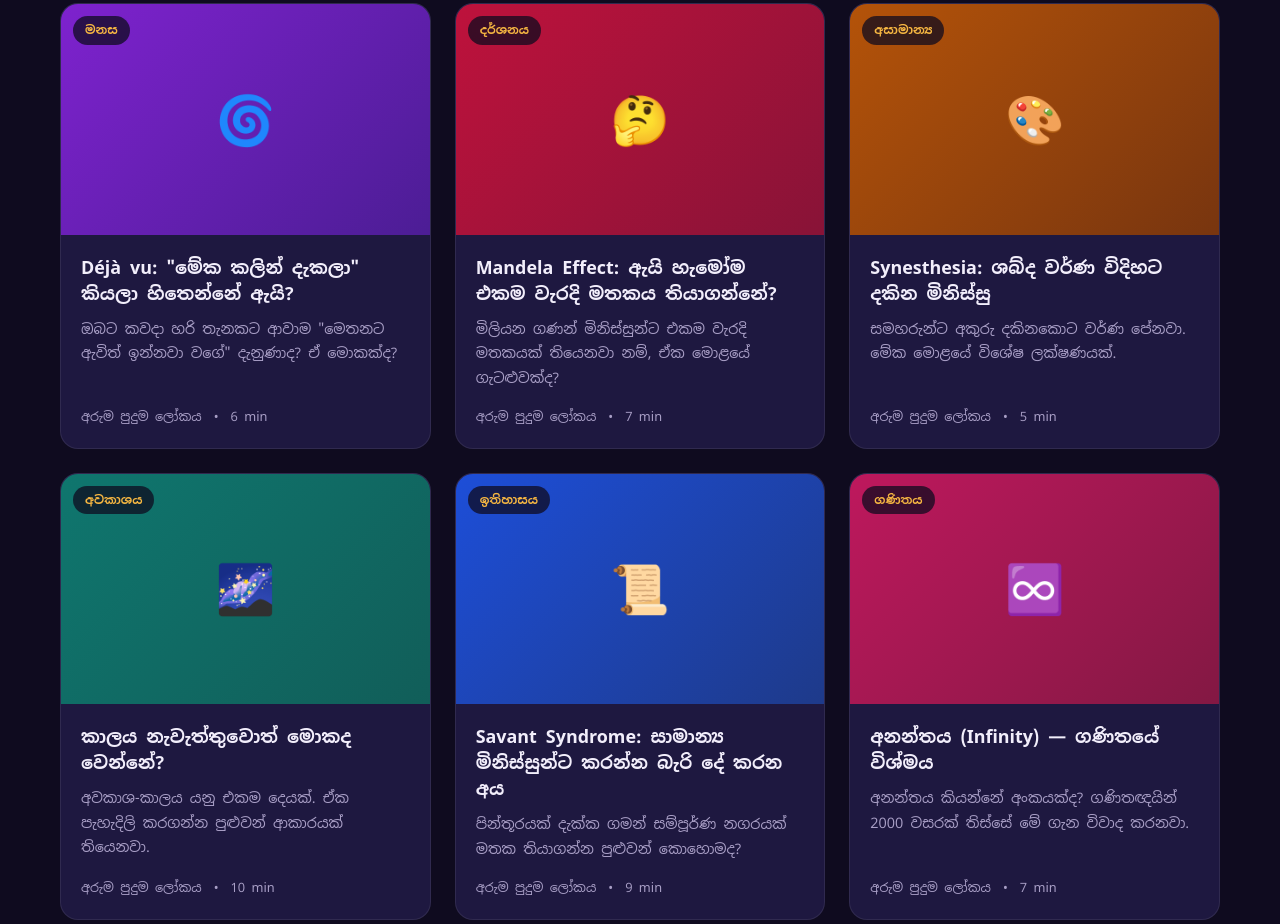
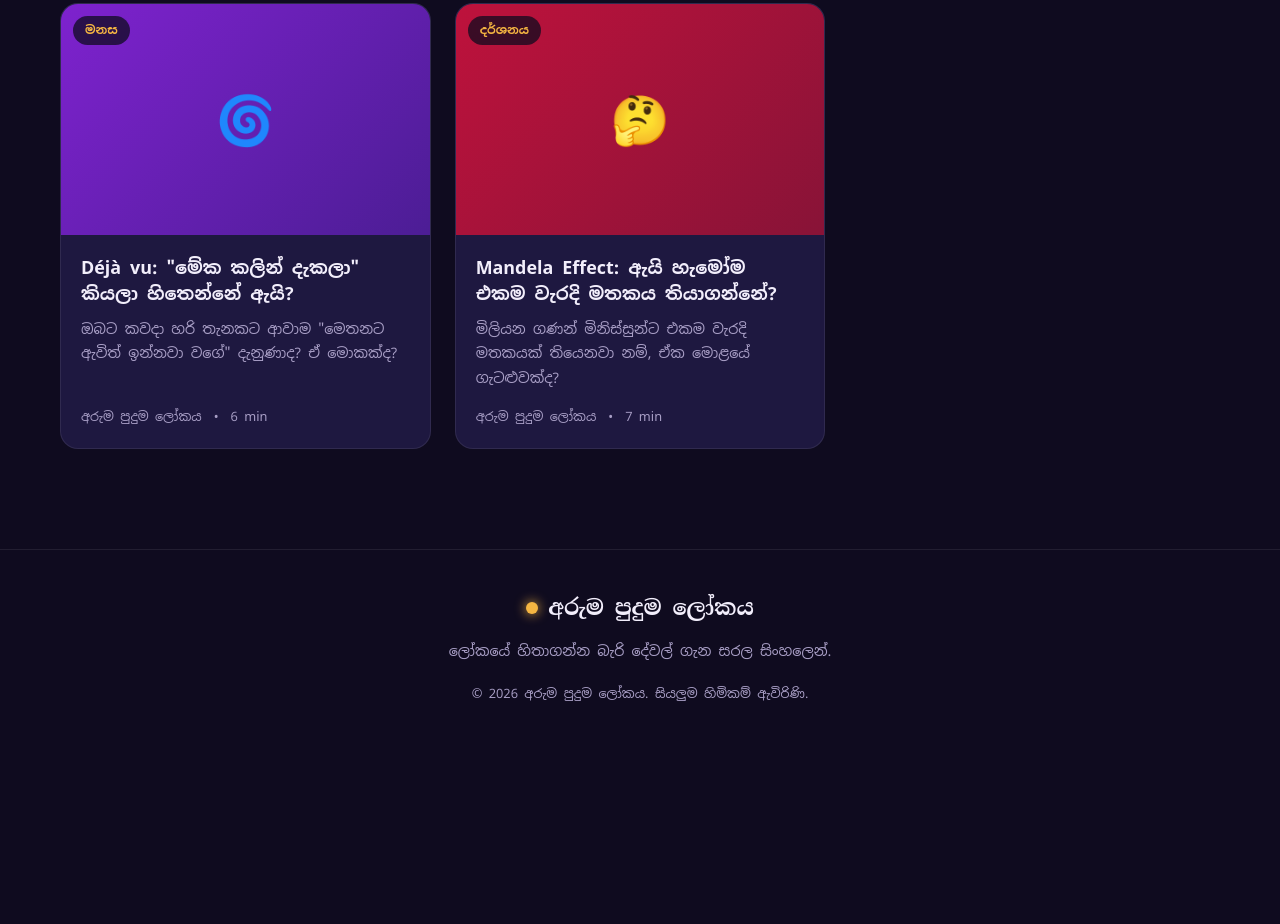
Before and after one commit to gihanharshanath-ux/aruma-puduma-lokaya, a plain HTML site: page all-articles.html in a window 1280 px wide. Shown: the part 1259-2183 px from the top of the page. After the commit the page ends 1994 px from the top, so only its background shows below. Drawn offline with Linux system fonts and the light colour scheme.

Commit message:
Update all-articles.html

```diff
--- a/all-articles.html
+++ b/all-articles.html
@@ -165,46 +165,6 @@ img{max-width:100%; display:block}
       </div>
     </article>
 
-    <!-- ලිපිය 7 -->
-    <article class="card">
-      <div class="card-thumb c7"><span class="card-tag">අසාමාන්‍ය</span>🎨</div>
-      <div class="card-body">
-        <h3><a href="synesthesia.html">Synesthesia: ශබ්ද වර්ණ විදිහට දකින මිනිස්සු</a></h3>
-        <p class="card-excerpt">සමහරුන්ට අකුරු දකිනකොට වර්ණ පේනවා. මේක මොළයේ විශේෂ ලක්ෂණයක්.</p>
-        <div class="card-meta"><span>අරුම පුදුම ලෝකය</span><span class="dot">•</span><span>5 min</span></div>
-      </div>
-    </article>
-
-    <!-- ලිපිය 8 -->
-    <article class="card">
-      <div class="card-thumb c8"><span class="card-tag">අවකාශය</span>🌌</div>
-      <div class="card-body">
-        <h3><a href="time.html">කාලය නැවැත්තුවොත් මොකද වෙන්නේ?</a></h3>
-        <p class="card-excerpt">අවකාශ-කාලය යනු එකම දෙයක්. ඒක පැහැදිලි කරගන්න පුළුවන් ආකාරයක් තියෙනවා.</p>
-        <div class="card-meta"><span>අරුම පුදුම ලෝකය</span><span class="dot">•</span><span>10 min</span></div>
-      </div>
-    </article>
-
-    <!-- ලිපිය 9 -->
-    <article class="card">
-      <div class="card-thumb c9"><span class="card-tag">ඉතිහාසය</span>📜</div>
-      <div class="card-body">
-        <h3><a href="savant.html">Savant Syndrome: සාමාන්‍ය මිනිස්සුන්ට කරන්න බැරි දේ කරන අය</a></h3>
-        <p class="card-excerpt">පින්තූරයක් දැක්ක ගමන් සම්පූර්ණ නගරයක් මතක තියාගන්න පුළුවන් කොහොමද?</p>
-        <div class="card-meta"><span>අරුම පුදුම ලෝකය</span><span class="dot">•</span><span>9 min</span></div>
-      </div>
-    </article>
-
-    <!-- ලිපිය 10 -->
-    <article class="card">
-      <div class="card-thumb c10"><span class="card-tag">ගණිතය</span>♾️</div>
-      <div class="card-body">
-        <h3><a href="infinity.html">අනන්තය (Infinity) — ගණිතයේ විශ්මය</a></h3>
-        <p class="card-excerpt">අනන්තය කියන්නේ අංකයක්ද? ගණිතඥයින් 2000 වසරක් තිස්සේ මේ ගැන විවාද කරනවා.</p>
-        <div class="card-meta"><span>අරුම පුදුම ලෝකය</span><span class="dot">•</span><span>7 min</span></div>
-      </div>
-    </article>
-
   </div>
 </section>
 
```
